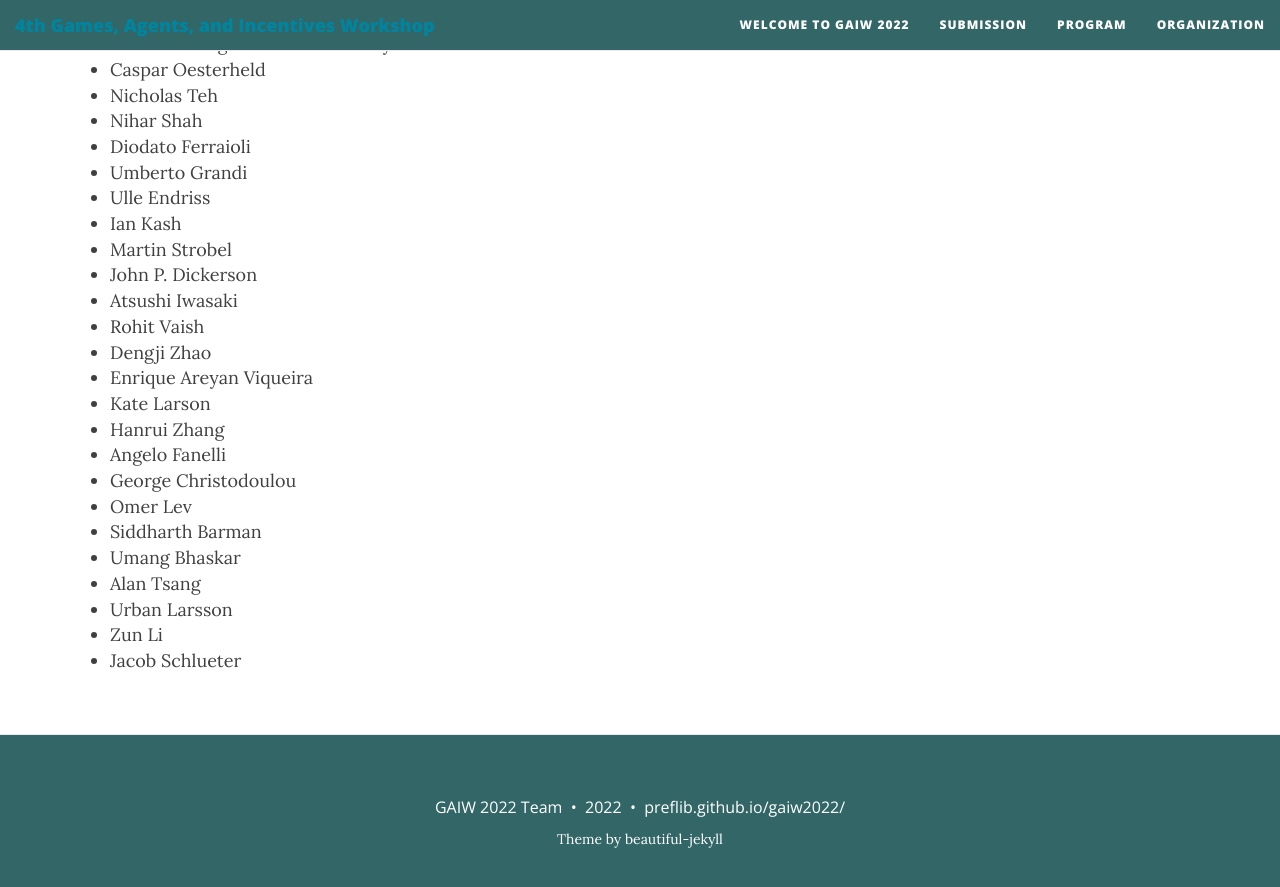
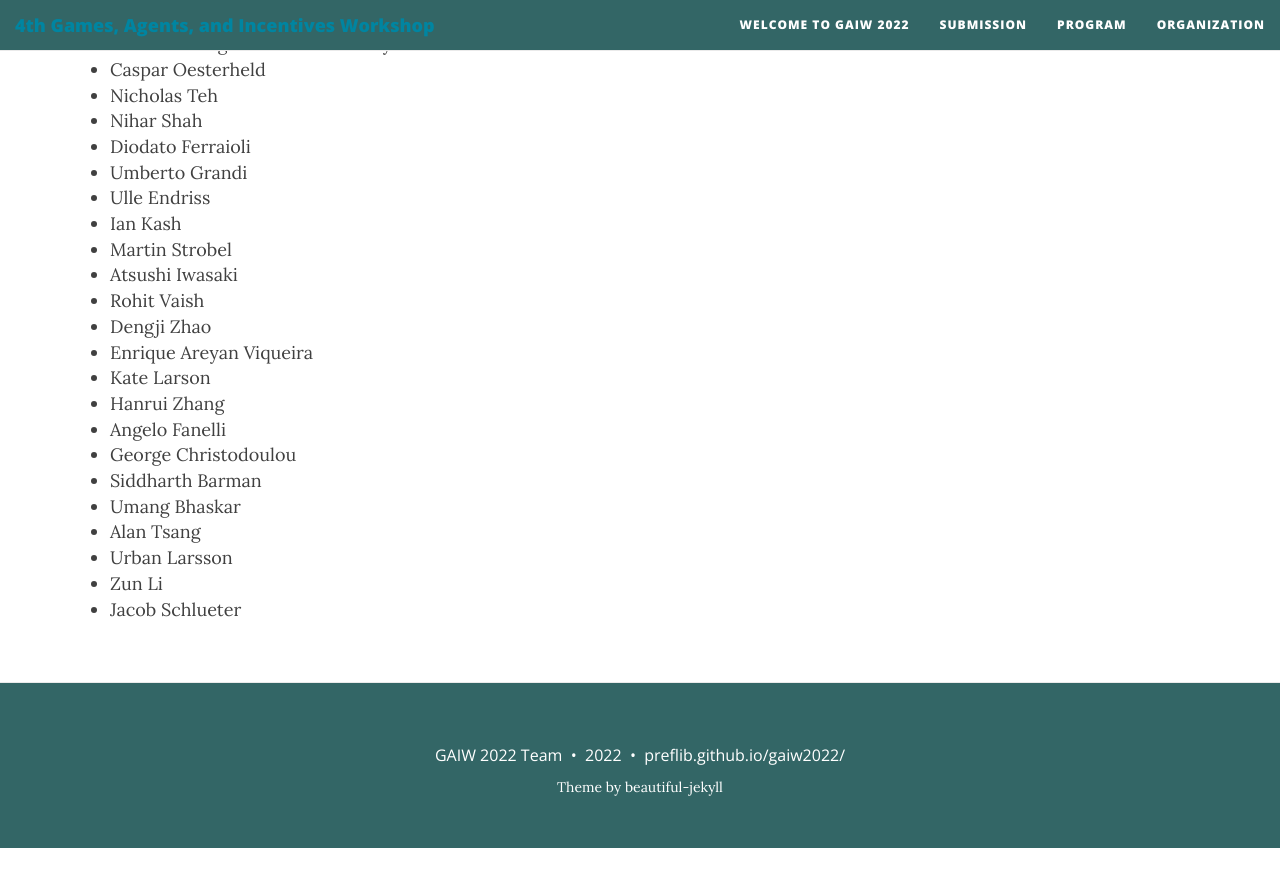
Before and after one commit to BenAbramowitz/gaiw2023, a Jekyll site: the page built from organization.md, in a window 1280 px wide and 900 px high, scrolled down 1081 px. Shown: the top 887 px of the window. Built offline with Jekyll 4.4.1, drawn with Linux system fonts in a browser that asks for light colours; nearby versions of some CDN libraries; after the commit the page ends 1929 px from its top, so only the background shows below that.

Commit message:
Update organization.md

```diff
--- a/organization.md
+++ b/organization.md
@@ -50,7 +50,6 @@ published: true
 * Ulle	Endriss
 * Ian	Kash
 * Martin	Strobel
-* John P.	Dickerson
 * Atsushi	Iwasaki
 * Rohit	Vaish
 * Dengji	Zhao
@@ -59,7 +58,6 @@ published: true
 * Hanrui	Zhang
 * Angelo	Fanelli
 * George	Christodoulou
-* Omer	Lev
 * Siddharth	Barman
 * Umang	Bhaskar
 * Alan	Tsang
```
